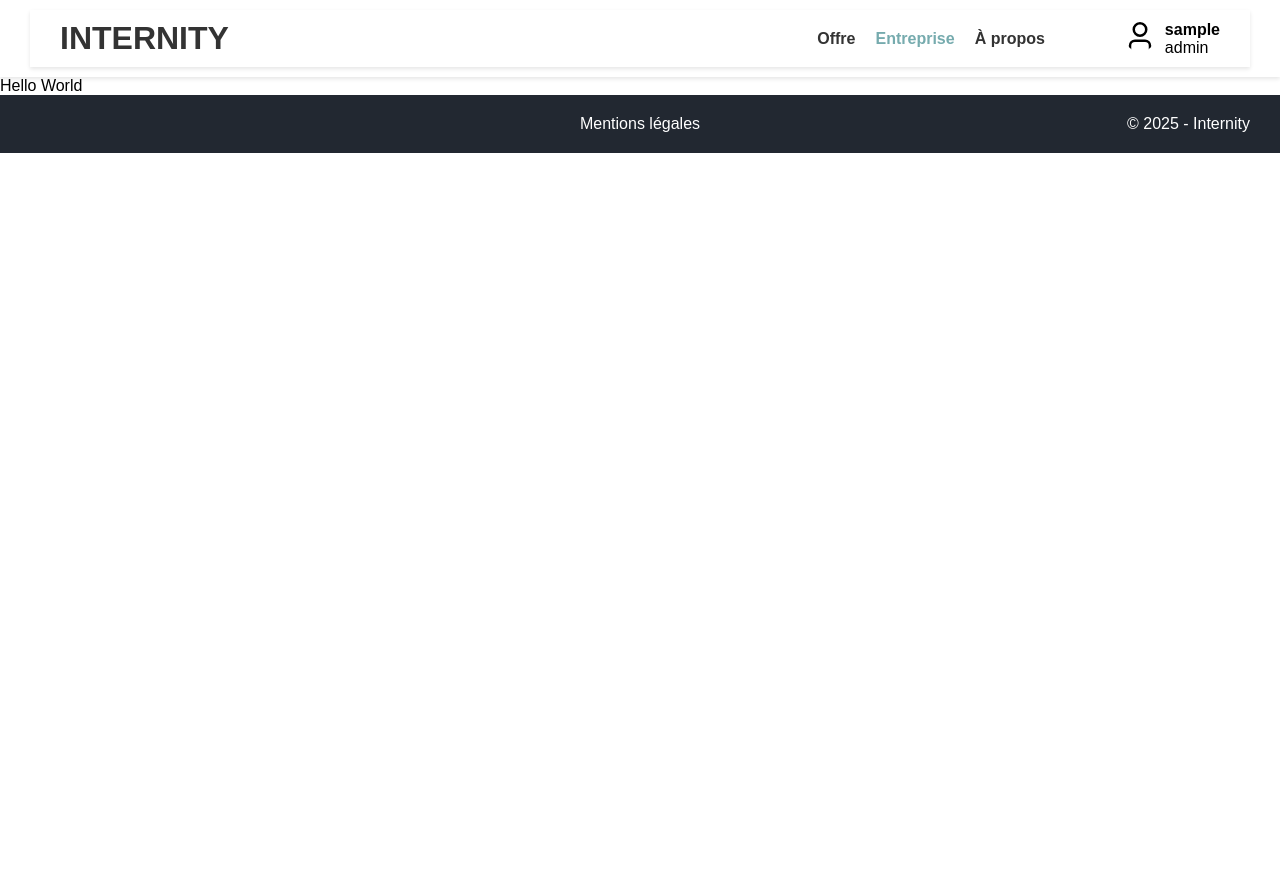
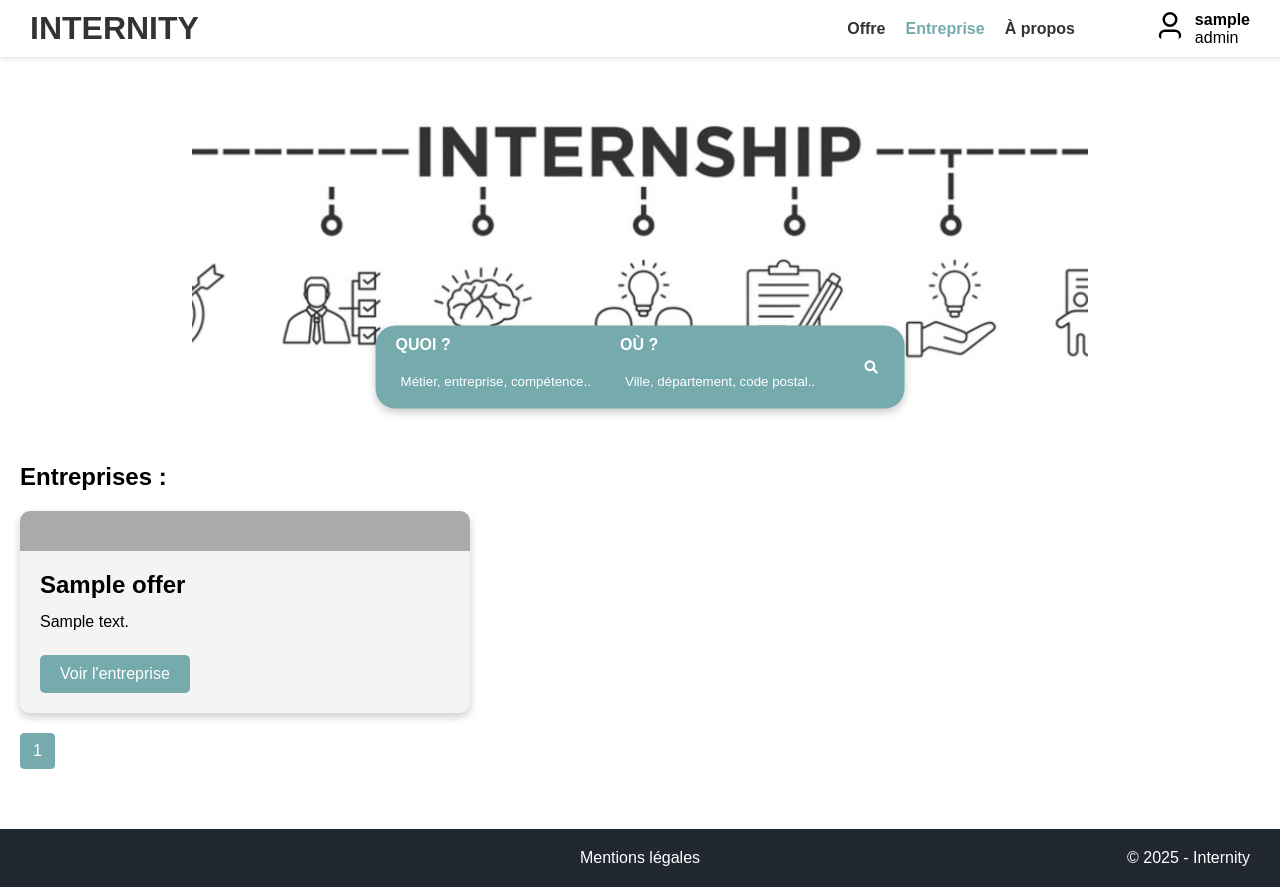
Before and after one commit to mxriine/Internity, a PHP site: page /vues/Companies.php in a window 1280 px wide; the page is wider, and only the part inside the window is pictured. Before the commit the page ends 153 px from the top of that part, so only its background shows below. Run offline with PHP 8.4, Linux system fonts and the light colour scheme; the visitor is signed in with stand-in values (Sample User, id 1); tables that the repository leaves empty or names only in its code hold one stand-in row (values such as "Sample post").

Commit message:
Page companies Front (a remplacer les variables php) et ajout d'un FilterDiscovery pour le récursif des pages Companies et Discovery

```diff
--- a/vues/Companies.php
+++ b/vues/Companies.php
@@ -2,13 +2,14 @@
 <?php
 require_once('../src/Controllers/Login.php');
 require_once('../src/Controllers/CheckAuth.php');
+require_once('../src/Controllers/Offer.php');
 ?>
 
 <!DOCTYPE html>
 <html lang="fr">
 
 <head>
-    <title>Internity - Companies</title>
+    <title>Internity - Discover</title>
     <meta charset="UTF-8">
     <meta name="description" content="Internity - Le meilleur de l'Internet">
     <meta name="author" content="Internity">
@@ -19,19 +20,57 @@ require_once('../src/Controllers/CheckAuth.php');
 
 <body>
     <!-- Barre de navigation -->
-    <header class="header">
-        <?php require_once('Navbar.php'); ?>
-    </header>
+    <?php include 'Navbar.php'; ?>
 
     <main>
-        Hello World
+
+    <?php include 'FilterDiscovery.php'; ?>
+
+        <!-- Section des Entreprises -->
+        <div class="header-section">
+            <h1>Entreprises : </h1>
+
+        <!-- Section des cartes des Entreprises -->
+        <section class="cards">
+            <?php foreach ($offers as $offer): ?>
+                <?php
+
+                // Créer un slug pour le titre de l'offre
+                $offerSlug = createSlug($offer['offer_title']);
+                $offerLink = "/vues/Offer.php?offer_id=" . urlencode($offer['offer_id']) . "&title=" . urlencode($offerSlug);
+                ?>
+                <div class="card">
+                    <div class="card-header">
+                    </div>
+                    <div class="card-body">
+                        <h2><?= htmlspecialchars($offer['offer_title']) ?></h2>
+                        <p><?= htmlspecialchars($offer['offer_desc']) ?></p>
+                        <a href="<?= $offerLink ?>" class="btn">Voir l'entreprise</a>
+                    </div>
+                </div>
+            <?php endforeach; ?>
+        </section>
+
+        <!-- Pagination -->
+        <div class="pagination">
+            <?php if ($page_actuelle > 1): ?>
+                <a href="?page=<?= $page_actuelle - 1 ?>">Précédent</a>
+            <?php endif; ?>
+
+            <?php for ($i = 1; $i <= $total_pages; $i++): ?>
+                <a href="?page=<?= $i ?>" class="<?= $i === $page_actuelle ? 'active' : '' ?>"><?= $i ?></a>
+            <?php endfor; ?>
+
+            <?php if ($page_actuelle < $total_pages): ?>
+                <a href="?page=<?= $page_actuelle + 1 ?>">Suivant</a>
+            <?php endif; ?>
+        </div>
     </main>
 
     <footer>
         <a class="legal" href="/vues/MentionsLegales.php">Mentions légales</a>
         <p>© 2025 - Internity</p>
     </footer>
-
 </body>
 
 </html>
--- /dev/null
+++ b/vues/FilterDiscovery.php
@@ -0,0 +1,21 @@
+ <!-- Section principale avec image et formulaire, pour Discovery et Companies-->
+ <section class="hero-section">
+            <div class="background-image">
+                <img src="/assets/images/discover.jpg" alt="Image de fond">
+            </div>
+            <div class="search-form">
+                <form action="#" method="get">
+                    <div class="form-group">
+                        <label for="what">QUOI ?</label>
+                        <input type="text" id="what" placeholder="Métier, entreprise, compétence...">
+                    </div>
+                    <div class="form-group">
+                        <label for="where">OÙ ?</label>
+                        <input type="text" id="where" placeholder="Ville, département, code postal...">
+                    </div>
+                    <button type="submit" class="btn btn-search">
+                        <i class="fa-solid fa-magnifying-glass"></i>
+                    </button>
+                </form>
+            </div>
+        </section>
```
Also changed, not shown: vues/Discover.php (+2 -21 lines).
